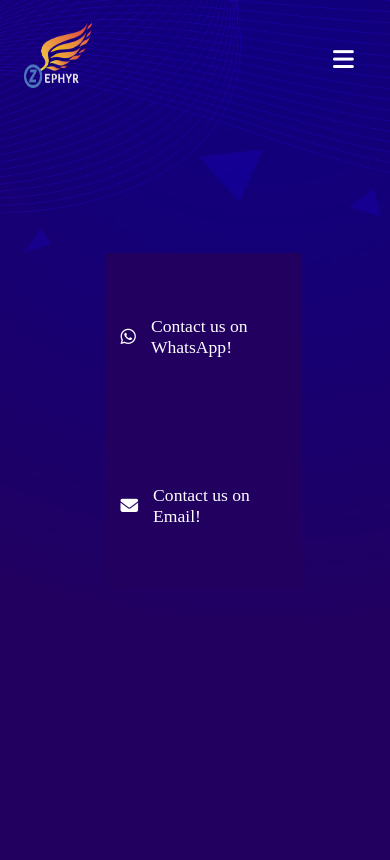
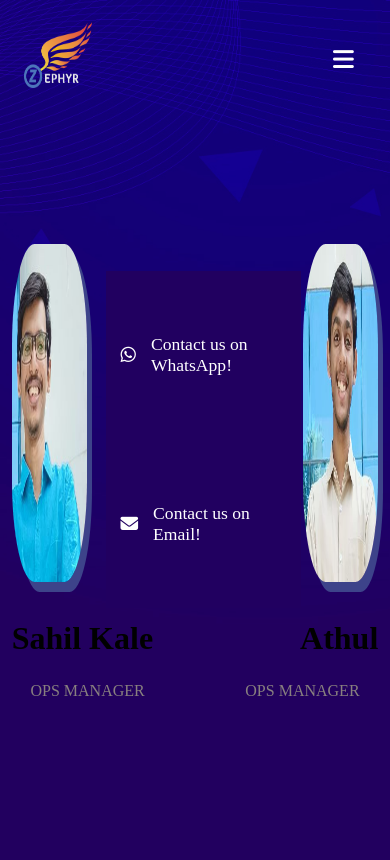
Before and after one commit to Ccivam/zephyr2023-website, a Django app: page /zephyr/help in a window 390 px wide. Run offline with Django 3.2, Linux system fonts and the light colour scheme; some libraries are stand-ins or nearby versions.

Commit message:
help_updated

```diff
--- /dev/null
+++ b/zephyrsite/static/pics_help.css
@@ -0,0 +1,74 @@
+
+#images_faq1{
+    height: 40%;
+    width: 14%;
+    position: absolute;
+    top: 28%;
+    left: 5%;
+    border-radius: 30%;
+    box-shadow: 5px 10px rgb(61, 67, 138);
+}
+#images_faq2{
+    height: 40%;
+    width: 14%;
+    position: absolute;
+    top: 28%;
+    right: 5%;
+    border-radius: 30%;
+    box-shadow: 5px 10px rgb(61, 67, 138);
+}
+
+#info{
+    color: aliceblue;
+    font-style: serif;
+    position: absolute;
+    top: 70%;
+    left: 5%;
+
+}
+#info2{
+    color: aliceblue;
+    font-style: serif;
+    position: absolute;
+    top: 70%;
+    right: 8%;
+
+}
+@media screen and (max-width:480px) {
+    #images_faq1{
+    height: 40%;
+    width: 20%;
+
+    border-radius: 30%;
+    box-shadow: 5px 10px rgb(61, 67, 138);
+}
+#images_faq2{
+    height: 40%;
+    width: 20%;
+    position: absolute;
+    top: 28%;
+    right: 5%;
+    border-radius: 30%;
+    box-shadow: 5px 10px rgb(61, 67, 138);
+}
+
+#info{
+    color: aliceblue;
+    font-style: serif;
+    position: absolute;
+    top: 70%;
+    left: 5%;
+
+}
+#info2{
+    color: aliceblue;
+    font-style: serif;
+    position: absolute;
+    top: 70%;
+    right: 8%;
+
+}
+
+
+
+}
--- a/zephyrsite/templates/faq.html
+++ b/zephyrsite/templates/faq.html
@@ -6,6 +6,7 @@
     <meta http-equiv="X-UA-Compatible" content="IE=edge">
     <meta name="viewport" content="width=device-width, initial-scale=1.0">
     <script src="https://kit.fontawesome.com/3aab0d0a4c.js" crossorigin="anonymous"></script>
+    <link rel="stylesheet" href="{%static 'pics_help.css'%}">
     <link rel="icon" href="{% static 'LOGO.png' %}" type="image/icon type">
     <link rel="stylesheet" href="{%static 'all.css'%}">
     <title>Contact Us</title>
@@ -399,6 +400,42 @@ body
 {
     height: 100vh;
 }
+  #images_faq1{
+    height: 40%;
+    width: 20%;
+    position: absolute;
+    top: 28%;
+    left: 1%;
+    border-radius: 30%;
+    box-shadow: 5px 10px rgb(61, 67, 138);
+}
+#images_faq2{
+    height: 40%;
+    width: 20%;
+    position: absolute;
+    top: 28%;
+    right: 1%;
+    border-radius: 30%;
+    box-shadow: 5px 10px rgb(61, 67, 138);
+}
+
+#info{
+    color: aliceblue;
+    font-style: serif;
+    position: absolute;
+    top: 70%;
+    left: 1%;
+
+}
+#info2{
+    color: aliceblue;
+    font-style: serif;
+    position: absolute;
+    top: 70%;
+    right: 1%;
+
+}
+
 }
 @media screen and (min-width: 901px) {
   .navbar{
@@ -481,6 +518,15 @@ body
         }
       }
     </script>
+    <div class="container-main">
+      <img src="{%static 'sahil-kale.png'%}" id="images_faq1">
+      <p id="info">
+        <h1 style="color: rgb(0, 0, 0);" id="info">Sahil Kale</h1><br>
+        <p style="color:rgb(136, 127, 127); position: absolute; top: 78%; left: 6%; @media screen and (max-width:900px){left:3%}" id="info">OPS MANAGER</p>
+
+
+      </p>
+
     <div class="central-content">
         <!-- <img id="hero-img" src="{% static 'Success page image.png' %}"> -->
         <div id="hero-content">
@@ -492,6 +538,16 @@ body
                     <a href="mailto:athul.zephyr@gmail.com"><i class="fa fa-solid fa-envelope"></i></a><p>Contact us on Email!</p></div>
         </div>
     </div>
+    <img  src="{%static 'design.png'%}" id="images_faq2">
+    <p id="info2">
+       <h1 style="color: rgb(0, 0, 0);" id="info2">Athul</h1><br>
+        <p style="color:rgb(136, 127, 127); position: absolute; top: 78%; right: 6%;" id="info2">OPS MANAGER</p>
+
+
+
+    </p>
+    </div>
+
     <div class="content">
         <!-- illustration -->
 
```
Also changed, not shown: zephyrsite/static/profile.css (+4 -41 lines), zephyrsite/templates/about.html (+10 -6 lines), zephyrsite/templates/caa.html (+6 -6 lines), zephyrsite/static/IE643.png (added), zephyrsite/static/ammar.png (added), zephyrsite/static/apoorva.png (added), zephyrsite/static/design.png (added), zephyrsite/static/himanshu.png (added), zephyrsite/static/keyur.png (added), zephyrsite/static/prasanna.png (added), zephyrsite/static/sahil-kale.png (added), zephyrsite/static/shivam.png (added), zephyrsite/static/wingie.png (added).
